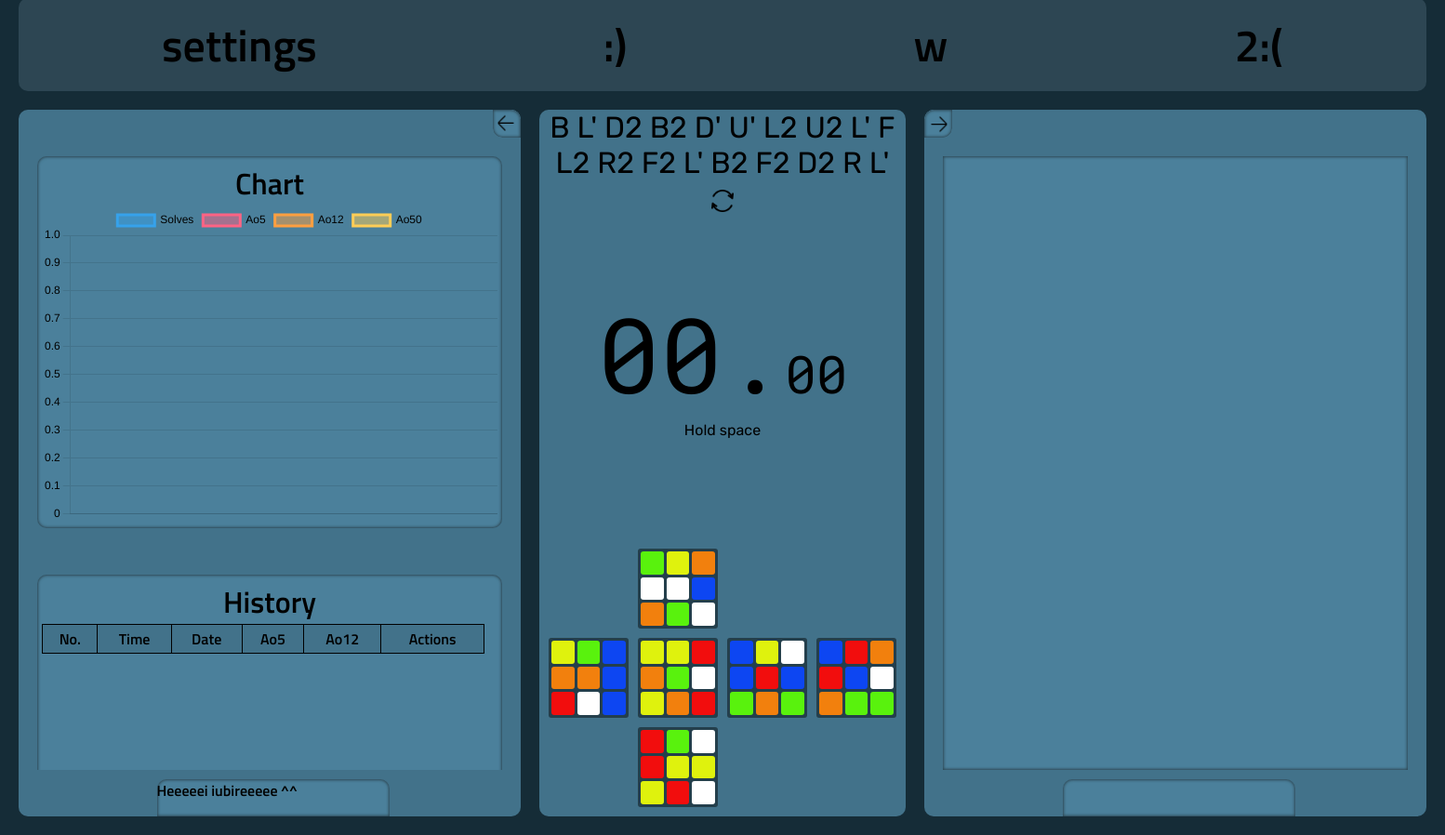
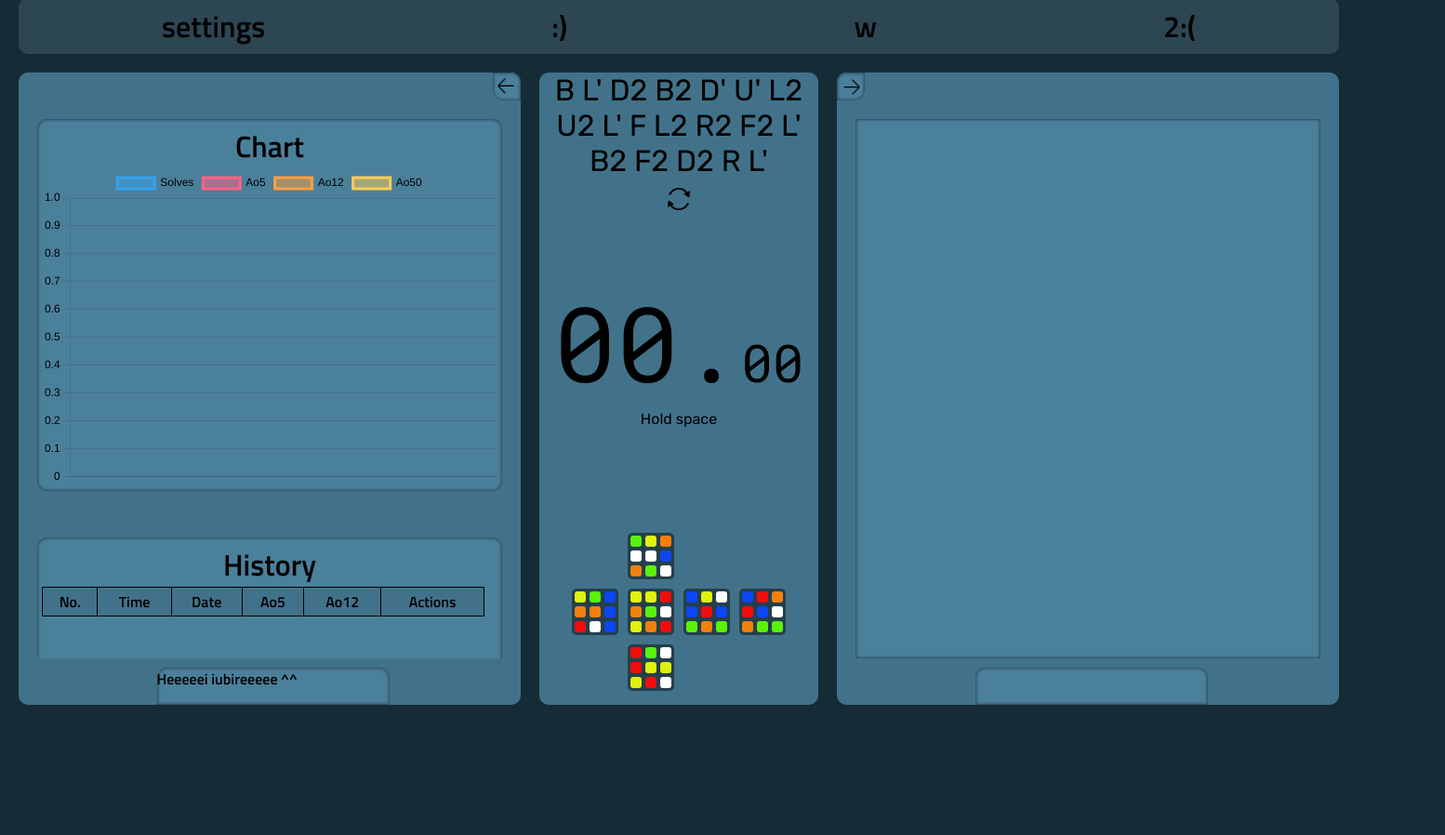
Before and after one commit to StancaRadu/Rubiks-timer, a website: page index.html in a window 1280 px wide. Shown: the part 22-920 px from the top of the page at 93% size, 1554 px wide, since content can reach past the window. After the commit the page ends 800 px from the top, so only its background shows below. Drawn offline with nearby package versions, Linux system fonts and the light colour scheme.

Commit message:
made cube smaller and added hover

```diff
--- a/css/cube.css
+++ b/css/cube.css
@@ -1,16 +1,38 @@
+#cube-relative-area{
+    width: 300px;
+    height: 200px;
+    position: relative;
+    display: flex;
+    justify-self: end;
+    align-self: end;
+    grid-area: cube;
+
+}
+
 #cube-div{
-    margin: 10px;
-    justify-self: center;
-    align-self: center;
-    grid-area: cube;
+    pointer-events: none;
+    position: absolute;
     display: grid;
     grid-gap: 10px;
     grid-template-areas:
         ". top . ."
         "left front right back"
         ". down . .";
-    align-self: flex-end;
-    justify-self: flex-end;
+    grid-template-rows: repeat(3, 50px);
+    grid-template-columns: repeat(4, 50px);
+    position: absolute;
+  top: 50%;
+  left: 50%;
+  transform: translate(-50%, -50%);
+}
+
+#cube-relative-area:hover  #cube-div{
+    grid-template-rows: repeat(3, 130px);
+    grid-template-columns: repeat(4, 130px);
+    transform: translate(-75%, -75%);
+    top: 0;
+
+    /* transform: rotateY(180deg); */
 }
 #top{
     grid-area: top;
@@ -56,12 +78,11 @@
 }
 .cube-face{
     /* display: hidden; */
-    border-radius: 3px;
+    border-radius: 5px;
     padding: 3px;
     aspect-ratio: 1;
-    height: 80px;
     display: grid;
-    grid-gap: 3px;
+    grid-gap: 4px;
     background-color: var(--cube-internal-color);
 }
 .cube-piece{
--- a/css/general.css
+++ b/css/general.css
@@ -31,7 +31,7 @@
 
 html, body{
     box-sizing: border-box;
-    min-height: 920px;
+    min-height: 700px;
     height: 100%;
     min-width: fit-content;
 }
@@ -45,8 +45,8 @@ body{
 
 #menu{
     background-color: var(--accent1);
-    font-size: 3rem;
-    height: 100px;
+    font-size: 2rem;
+    height: 60px;
     display: grid;
     grid-auto-flow: column;
     align-items: center;
@@ -60,7 +60,7 @@ body{
 
 }
 #screens{
-    height: calc(100% - 120px);
+    height: calc(100% - 80px);
     display: flex;
     gap: 20px;
 }
--- a/index.html
+++ b/index.html
@@ -14,7 +14,7 @@
     <script src="js/avg_chart.js"></script>
     <script src="js/history.js" defer></script>
     <script src="js/timer.js" defer></script>
-    <script src="js/misc.js"></script>
+    <script src="js/misc.js" defer></script>
     <script src="js/initial_loads.js" defer></script>
 
     <link rel="stylesheet" href="css/cube.css">
@@ -92,6 +92,7 @@
                 <p><span id="minutes"></span><span id="seconds">00</span>.<span id="tens">00</span></p>
                 <span id="instructions-span">Hold space</span>
             </div>
+            <div id="cube-relative-area">
                 <div id="cube-div">
                     <div class="cube-face" id="top">
                     </div>
@@ -104,6 +105,7 @@
                     <div class="cube-face" id="right">
                     </div>
                     <div class="cube-face" id="left">
+                    </div>
                 </div>
             </div>
         </div>
--- a/js/misc.js
+++ b/js/misc.js
@@ -21,6 +21,15 @@ function createLeftBarOpenButton(){
             console.log(1);
             htmlRightBar.style.width = "500px"
             htmlRightBarOpenButton.style.transform = "rotateZ(180deg)"
+        }
+    });
+    let cubeAreaHtml = document.getElementById("cube-relative-area")
+    cubeAreaHtml.addEventListener('click', (event) => {
+        console.log(getComputedStyle(cubeAreaHtml)["visibility"]);
+        if(getComputedStyle(cubeAreaHtml)["visibility"] == "hidden"){
+            cubeAreaHtml.style.visibility == "visible"
+        }else {
+            cubeAreaHtml.style.visibility == "hidden"
         }
     });
 }
```
Lines whose indentation alone changed are shown as unchanged.
